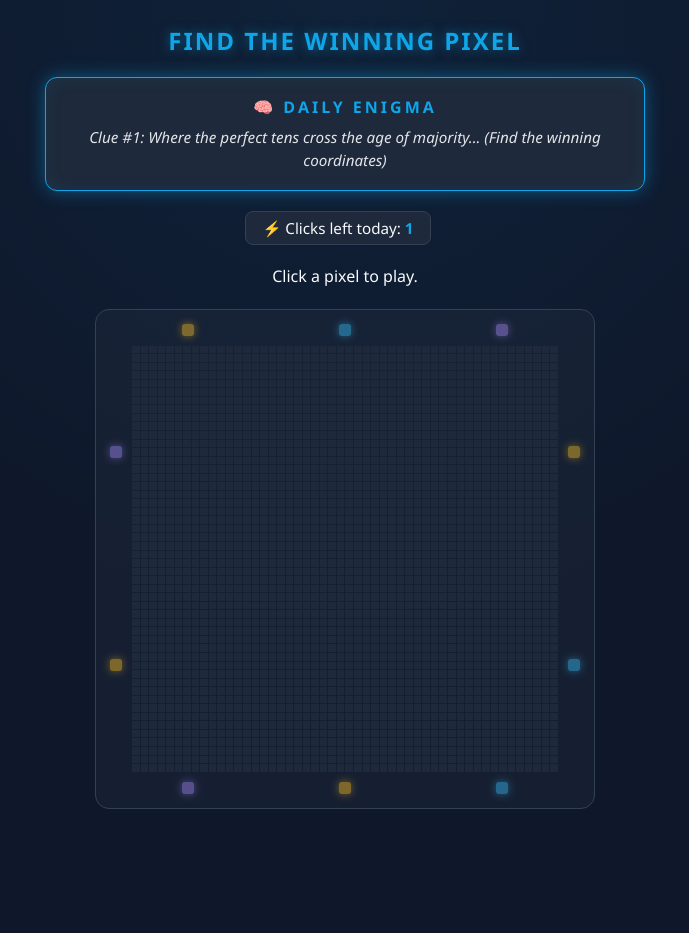
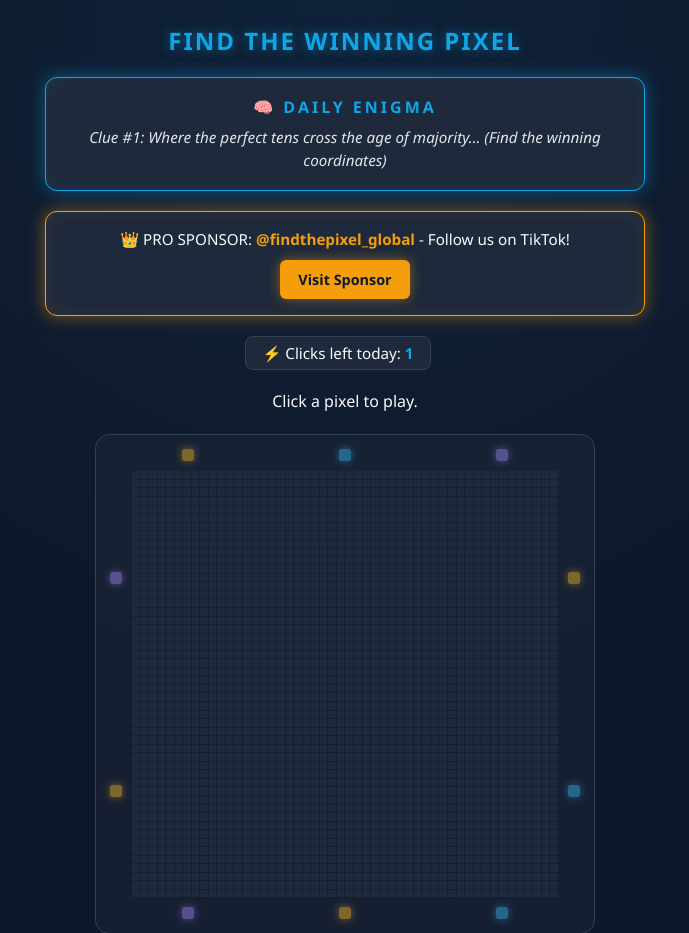
Before and after one commit to alebandi/find-the-pixel, a Flask app: page / in a window 1280 px wide. Shown: the top 933 px of the page, without its empty margins (295-984 px from the left). Before the commit the page ends 809 px from the top, so only its background shows below. Run offline with Flask 3, Linux system fonts and the light colour scheme; data comes from the database, SQL or seed files in the repository; both versions use the stored data as it was after the commit.

Commit message:
Set di default lo sponsor PRO con il canale TikTok ufficiale

```diff
--- a/app.py
+++ b/app.py
@@ -24,6 +24,16 @@ GRID_SIZE = 50  # Example: 50 generates a 50x50 grid. Set 100 for 100x100!
 MAX_DAILY_CLICKS = 1
 DAILY_ENIGMA = "Clue #1: Where the perfect tens cross the age of majority... (Find the winning coordinates)"
 LED_SLOTS = 10  # sponsor LED spots around the grid
+
+# High-visibility PRO Sponsor box (shown under the Daily Enigma).
+# Set "active": True and fill in the details to display the sponsor.
+SPONSOR_PRO = {
+    "active": True,
+    "name": "@findthepixel_global",
+    "message": "Follow us on TikTok!",
+    "link": "https://www.tiktok.com/@findthepixel_global",
+    "cta_link": "mailto:sponsor@example.com",  # where the 'become a sponsor' CTA points
+}
 
 GOOGLE_CLIENT_ID = os.getenv("GOOGLE_CLIENT_ID")
 GOOGLE_CLIENT_SECRET = os.getenv("GOOGLE_CLIENT_SECRET")
@@ -170,6 +180,7 @@ def index():
         grid_size=GRID_SIZE,
         current_prize=CURRENT_PRIZE,
         daily_enigma=DAILY_ENIGMA,
+        sponsor_pro=SPONSOR_PRO,
         leds_json=json.dumps(leds),
         clicks_left=clicks_left,
         ref_code=user["ref_code"],
--- a/static/style.css
+++ b/static/style.css
@@ -73,6 +73,62 @@ h1 {
   color: var(--text);
   opacity: 0.9;
   line-height: 1.5;
+}
+
+/* PRO Sponsor box */
+#sponsor-pro-box {
+  width: 100%;
+  max-width: 600px;
+  background-color: var(--panel);
+  border-radius: 12px;
+  padding: 16px 20px;
+  text-align: center;
+  display: flex;
+  flex-direction: column;
+  align-items: center;
+  gap: 10px;
+}
+
+#sponsor-pro-box p {
+  font-size: 0.95rem;
+  line-height: 1.5;
+  color: var(--text);
+}
+
+#sponsor-pro-box.sponsor-active {
+  border: 1px solid #f59e0b;
+  box-shadow: 0 0 15px rgba(245, 158, 11, 0.4), inset 0 0 15px rgba(245, 158, 11, 0.08);
+  animation: sponsor-glow 3s ease-in-out infinite;
+}
+
+@keyframes sponsor-glow {
+  0%, 100% { box-shadow: 0 0 15px rgba(245, 158, 11, 0.4), inset 0 0 15px rgba(245, 158, 11, 0.08); }
+  50% { box-shadow: 0 0 25px rgba(245, 158, 11, 0.65), inset 0 0 20px rgba(245, 158, 11, 0.12); }
+}
+
+#sponsor-pro-box.sponsor-active strong {
+  color: #f59e0b;
+}
+
+#sponsor-pro-box.sponsor-free {
+  border: 1px dashed #a855f7;
+  box-shadow: 0 0 12px rgba(168, 85, 247, 0.3);
+}
+
+.btn-sponsor {
+  font-weight: 600;
+}
+
+.sponsor-active .btn-sponsor {
+  background-color: #f59e0b;
+  color: #0f172a;
+  box-shadow: 0 0 12px rgba(245, 158, 11, 0.5);
+}
+
+.sponsor-free .btn-sponsor {
+  background-color: #a855f7;
+  color: #f8fafc;
+  box-shadow: 0 0 12px rgba(168, 85, 247, 0.5);
 }
 
 /* Counter + user bar */
--- a/templates/index.html
+++ b/templates/index.html
@@ -18,6 +18,18 @@
     <h2>🧠 DAILY ENIGMA</h2>
     <p id="enigma-text">{{ daily_enigma }}</p>
   </div>
+
+  {% if sponsor_pro.active %}
+  <div id="sponsor-pro-box" class="sponsor-active">
+    <p>👑 PRO SPONSOR: <strong>{{ sponsor_pro.name }}</strong> - {{ sponsor_pro.message }}</p>
+    <a class="btn btn-sponsor" href="{{ sponsor_pro.link }}" target="_blank" rel="noopener">Visit Sponsor</a>
+  </div>
+  {% else %}
+  <div id="sponsor-pro-box" class="sponsor-free">
+    <p>🚀 Space Available! Be today's PRO Sponsor for maximum visibility.</p>
+    <a class="btn btn-sponsor" href="{{ sponsor_pro.cta_link }}">Click here to promote your brand!</a>
+  </div>
+  {% endif %}
 
   <div id="status-bar">
     <div id="counter">⚡ Clicks left today: <strong id="clicks-left"></strong></div>
```
Also changed, not shown: game.db, 2 other files.
